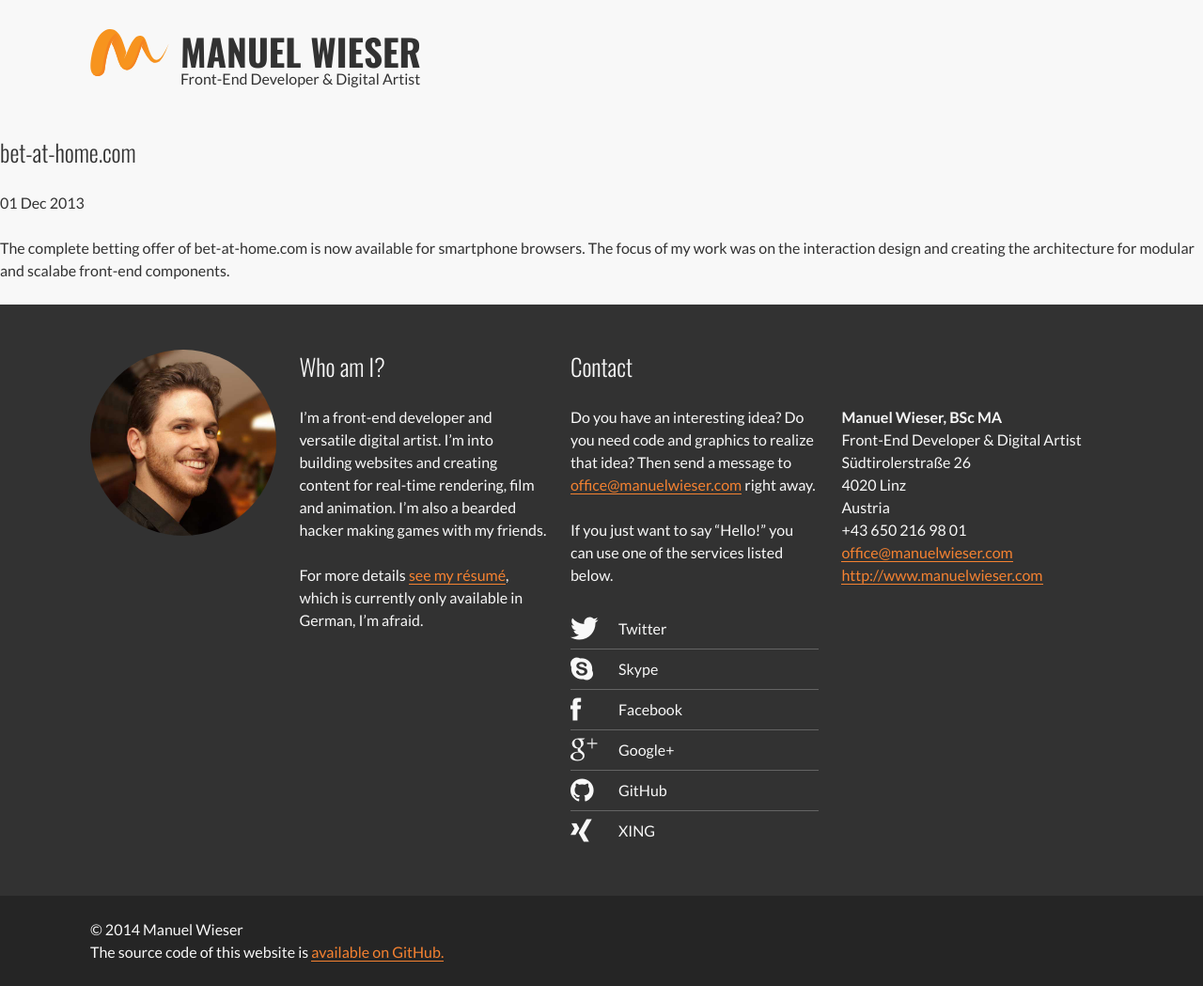
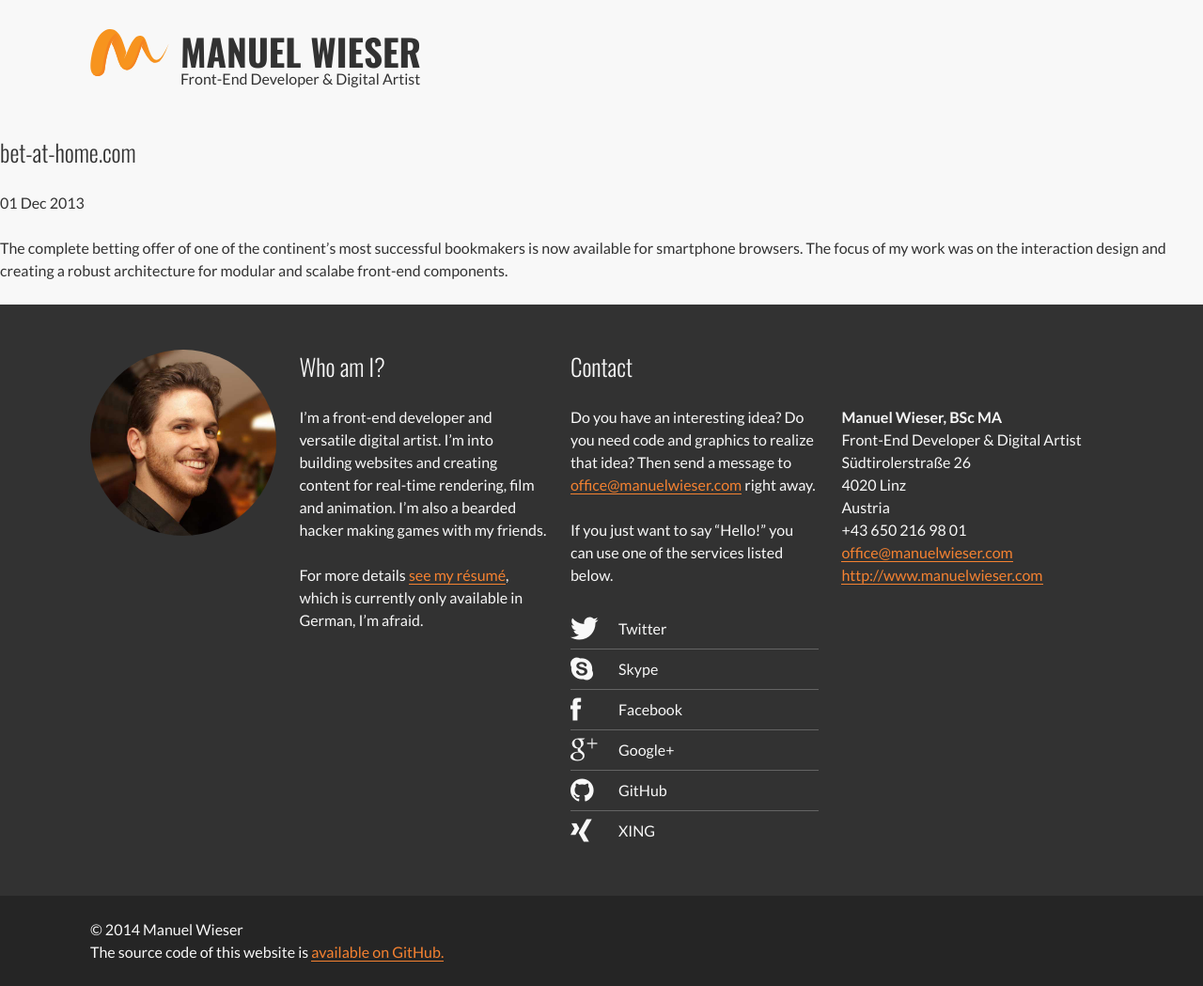
Before and after one commit to Lorti/2014, a Jekyll site: the page built from _posts/2013-12-01-bet-at-home-mobile.markdown, in a window 1280 px wide. Shown: the whole page at 94% size. Built offline with Jekyll 4.4.1, drawn with Linux system fonts in a browser that asks for light colours; nearby versions of some CDN libraries.

Commit message:
Update 2013-12-01-bet-at-home-mobile.markdown

```diff
--- a/_posts/2013-12-01-bet-at-home-mobile.markdown
+++ b/_posts/2013-12-01-bet-at-home-mobile.markdown
@@ -9,4 +9,4 @@ picture: mobile.jpg
 link: "http://www.bet-at-home.com/mobile/"
 ---
 
-The complete betting offer of bet-at-home.com is now available for smartphone browsers. The focus of my work was on the interaction design and creating the architecture for modular and scalabe front-end components.
+The complete betting offer of one of the continent's most successful bookmakers is now available for smartphone browsers. The focus of my work was on the interaction design and creating a robust architecture for modular and scalabe front-end components.
```
